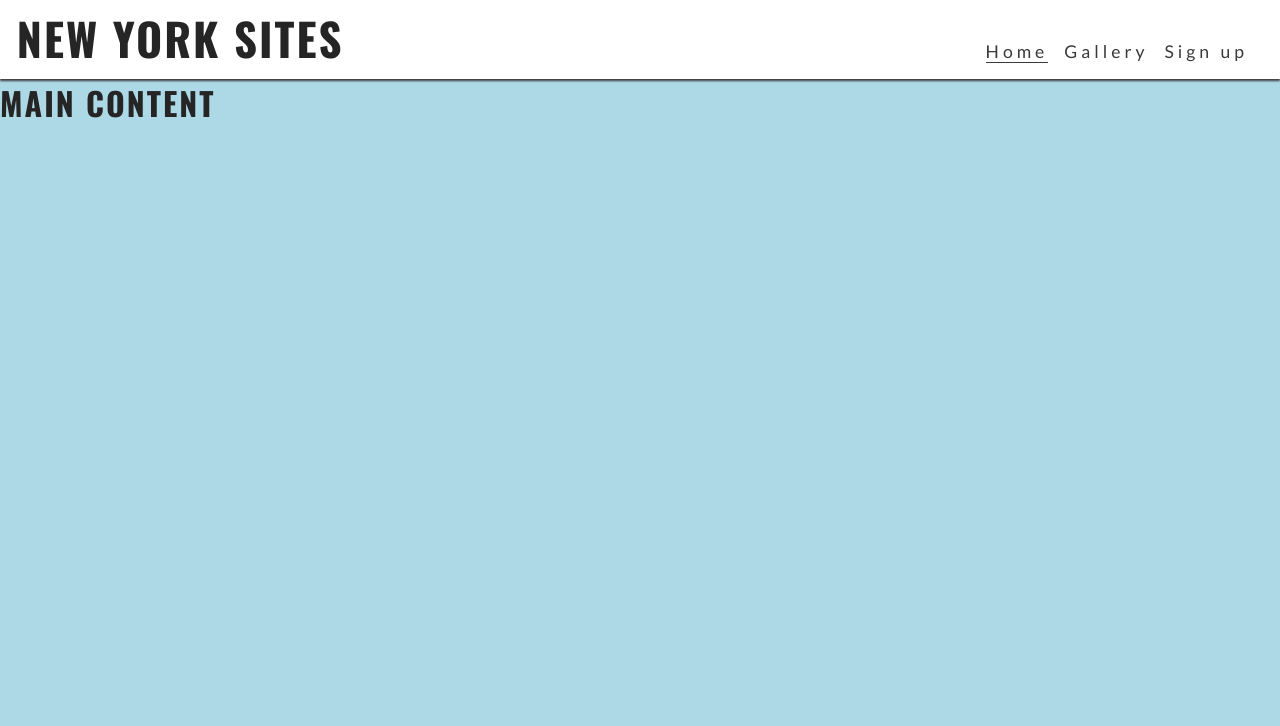
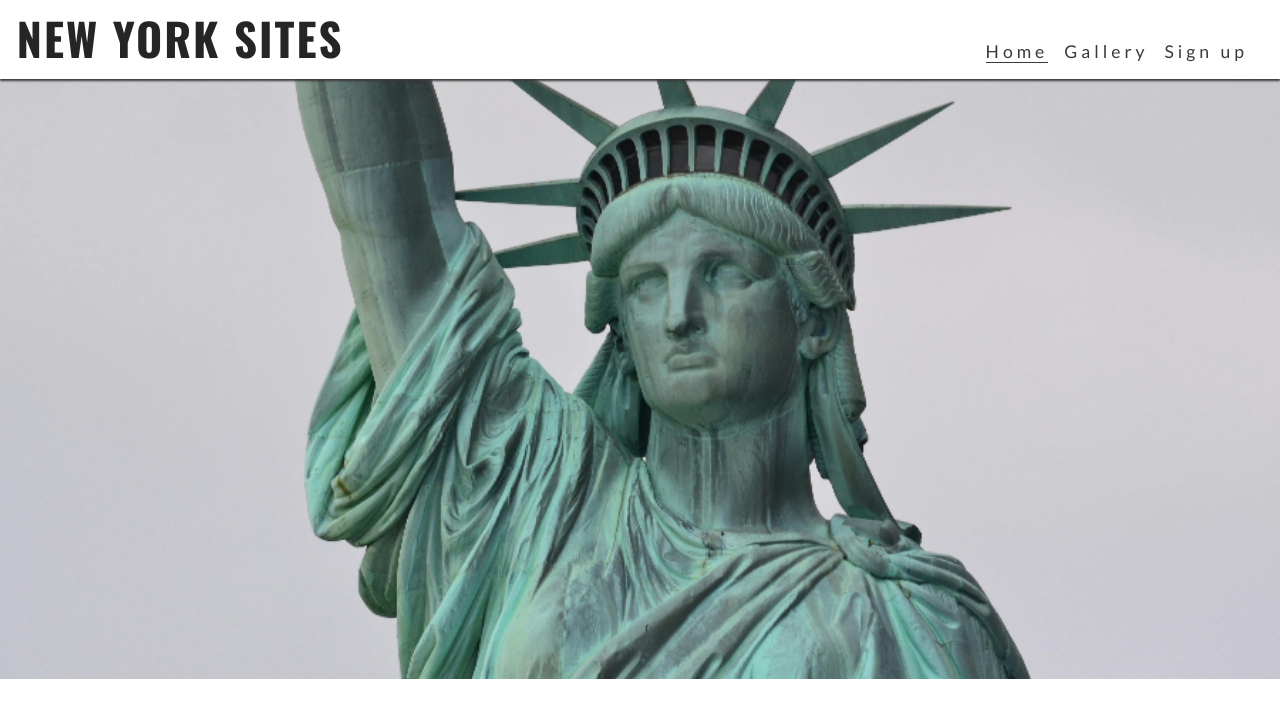
Before and after one commit to struk49/New-York-Sites, a plain HTML site: page index.html in a window 1280 px wide. Shown: the top 726 px of the page. Drawn offline with nearby package versions, Linux system fonts and the light colour scheme.

Commit message:
added hero image

```diff
--- a/assets/css/style.css
+++ b/assets/css/style.css
@@ -92,10 +92,16 @@ nav {
 
 /*main*/
 main {
-    background-color: lightblue;
     /* make main element take any surplus space to push the footer down */
     flex: 1 0 auto;
     margin-top: 47px;
+}
+
+/*hero section*/
+#hero{
+    height: 600px;
+    width: 100%;
+    background: url('../images/statue-liberty-3.jpg')no-repeat center center/cover;
 }
 
 /*footer*/
--- a/index.html
+++ b/index.html
@@ -33,7 +33,7 @@
         </nav>
     </header>
     <main>
-        <h1>main content</h1>
+        <section id="hero"></section>
     </main>
     <footer>
         <ul id="social-networks">
```
Also changed, not shown: assets/images/statue-liberty-3.jpg (added).
